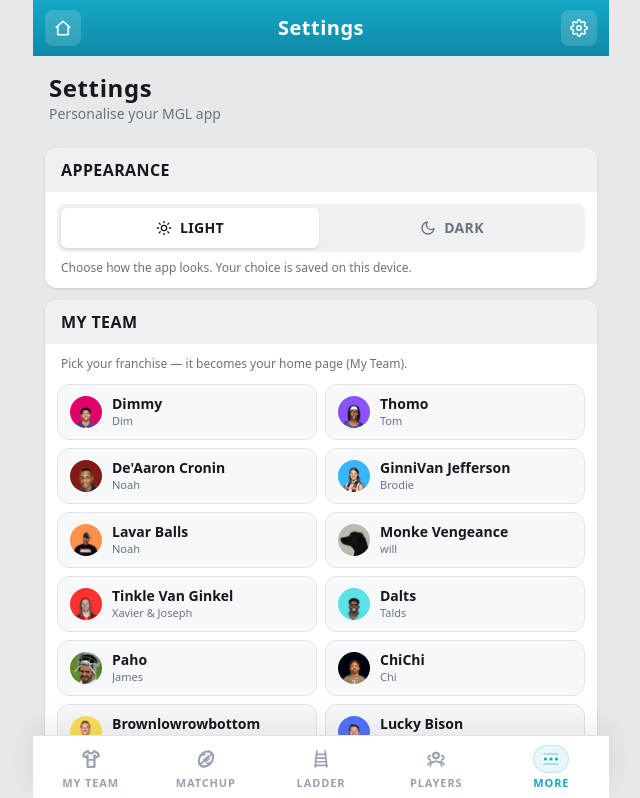
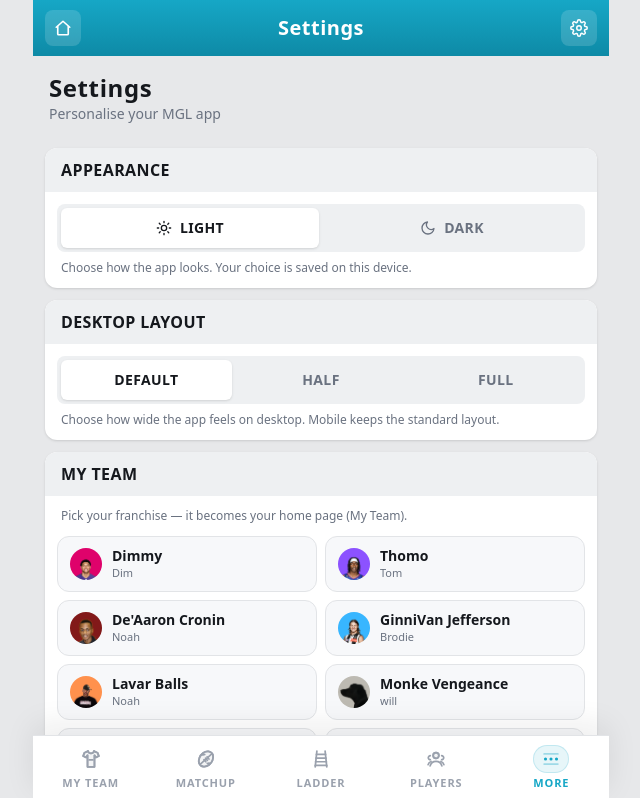
Before and after one commit to zebraspread-glitch/nfl-league, a Next.js app: page /settings in a window 1280 px wide. Shown: the top 798 px of the page, without its empty margins (319-959 px from the left). Built offline with nearby package versions, Linux system fonts and the light colour scheme.

Commit message:
Add desktop layout setting

```diff
--- a/app/globals.css
+++ b/app/globals.css
@@ -87,6 +87,27 @@ body {
   min-height: 100dvh;
 }
 
+@media (min-width: 1024px) {
+  html.desktop-layout-half .app-shell,
+  html.desktop-layout-half .app-fixed-bar,
+  html.desktop-layout-half .app-profile-shell {
+    width: 50vw;
+    max-width: none;
+  }
+
+  html.desktop-layout-full .app-shell,
+  html.desktop-layout-full .app-fixed-bar,
+  html.desktop-layout-full .app-profile-shell {
+    width: 100%;
+    max-width: none;
+  }
+
+  html.desktop-layout-half .app-profile-shell,
+  html.desktop-layout-full .app-profile-shell {
+    border-radius: 0;
+  }
+}
+
 /* Condensed display type for headings, scores and labels (NFL feel). */
 .font-cond {
   font-family: var(--font-cond);
--- a/app/layout.tsx
+++ b/app/layout.tsx
@@ -8,7 +8,7 @@ import { SettingsProvider } from "@/components/settings-provider";
 
 // Runs before paint to apply the saved theme, preventing a flash of light mode
 // on load. Keep in sync with SettingsProvider's THEME_KEY.
-const themeScript = `(function(){try{if(localStorage.getItem('mgl_theme')==='dark'){document.documentElement.classList.add('dark')}}catch(e){}})()`;
+const themeScript = `(function(){try{var r=document.documentElement;if(localStorage.getItem('mgl_theme')==='dark'){r.classList.add('dark')}var l=localStorage.getItem('mgl_desktop_layout');if(l==='half'||l==='full'){r.classList.add('desktop-layout-'+l)}}catch(e){}})()`;
 
 const geistSans = Geist({ variable: "--font-geist-sans", subsets: ["latin"] });
 const saira = Saira_Condensed({
@@ -57,7 +57,7 @@ export default function RootLayout({ children }: Readonly<{ children: React.Reac
       </head>
       <body className={`${geistSans.variable} ${saira.variable}`}>
         <SettingsProvider>
-          <div className="mx-auto flex min-h-dvh max-w-xl flex-col bg-bg">
+          <div className="app-shell mx-auto flex min-h-dvh max-w-xl flex-col bg-bg">
             <TopBar />
             <main
               className="flex-1 px-3 pb-24"
--- a/app/players/[id]/page.tsx
+++ b/app/players/[id]/page.tsx
@@ -348,7 +348,7 @@ function CurrentPlayerProfile({
   const isStatsTab = tab === "stats";
 
   return (
-    <div className="-mx-3 -mt-3 min-h-[calc(100dvh-4rem)] bg-[#d9d6cf] pb-10 text-[#303236] sm:mx-auto sm:max-w-xl sm:overflow-hidden sm:rounded-2xl">
+    <div className="app-profile-shell -mx-3 -mt-3 min-h-[calc(100dvh-4rem)] bg-[#d9d6cf] pb-10 text-[#303236] sm:mx-auto sm:max-w-xl sm:overflow-hidden sm:rounded-2xl">
       <section className="relative overflow-hidden bg-[#eeeeef] shadow-[0_4px_10px_rgba(0,0,0,0.22)]">
         {teamLogo ? (
           // eslint-disable-next-line @next/next/no-img-element
--- a/app/settings/page.tsx
+++ b/app/settings/page.tsx
@@ -3,10 +3,10 @@
 import { useRouter } from "next/navigation";
 import { TEAMS } from "@/lib/teams";
 import { Card, SectionHeader, PageIntro, TeamAvatar } from "@/components/ui";
-import { useSettings, type Theme } from "@/components/settings-provider";
+import { useSettings, type DesktopLayout, type Theme } from "@/components/settings-provider";
 
 export default function SettingsPage() {
-  const { ready, theme, setTheme, teamId, setTeamId } = useSettings();
+  const { ready, theme, setTheme, desktopLayout, setDesktopLayout, teamId, setTeamId } = useSettings();
   const router = useRouter();
 
   // Team is stored in a cookie the server reads for the My Team home page, so
@@ -29,6 +29,20 @@ export default function SettingsPage() {
           </div>
           <p className="mt-2 px-1 text-xs text-text-muted">
             Choose how the app looks. Your choice is saved on this device.
+          </p>
+        </div>
+      </Card>
+
+      <Card className="hidden lg:block">
+        <SectionHeader>Desktop Layout</SectionHeader>
+        <div className="p-3">
+          <div className="grid grid-cols-3 gap-1 rounded-lg bg-section p-1">
+            <DesktopLayoutOption label="Default" value="default" current={desktopLayout} onSelect={setDesktopLayout} />
+            <DesktopLayoutOption label="Half" value="half" current={desktopLayout} onSelect={setDesktopLayout} />
+            <DesktopLayoutOption label="Full" value="full" current={desktopLayout} onSelect={setDesktopLayout} />
+          </div>
+          <p className="mt-2 px-1 text-xs text-text-muted">
+            Choose how wide the app feels on desktop. Mobile keeps the standard layout.
           </p>
         </div>
       </Card>
@@ -75,6 +89,31 @@ export default function SettingsPage() {
         </div>
       </Card>
     </div>
+  );
+}
+
+function DesktopLayoutOption({
+  label,
+  value,
+  current,
+  onSelect,
+}: {
+  label: string;
+  value: DesktopLayout;
+  current: DesktopLayout;
+  onSelect: (layout: DesktopLayout) => void;
+}) {
+  const active = current === value;
+  return (
+    <button
+      type="button"
+      onClick={() => onSelect(value)}
+      className={`rounded-md py-2.5 text-center font-cond text-sm font-semibold uppercase tracking-wide transition-colors ${
+        active ? "bg-card text-text shadow-sm" : "text-text-muted hover:text-text"
+      }`}
+    >
+      {label}
+    </button>
   );
 }
 
--- a/components/bottom-nav.tsx
+++ b/components/bottom-nav.tsx
@@ -154,7 +154,7 @@ function IconPaths({ icon }: { icon: TabIcon }) {
 export function BottomNav() {
   const pathname = usePathname();
   return (
-    <nav className="fixed inset-x-0 bottom-0 z-30 mx-auto max-w-xl border-t border-border bg-card shadow-[0_-10px_30px_rgba(21,24,29,0.08)]">
+    <nav className="app-fixed-bar fixed inset-x-0 bottom-0 z-30 mx-auto max-w-xl border-t border-border bg-card shadow-[0_-10px_30px_rgba(21,24,29,0.08)]">
       <div className="grid grid-cols-5">
         {TABS.map((t) => {
           const active = t.match(pathname);
--- a/components/settings-provider.tsx
+++ b/components/settings-provider.tsx
@@ -3,8 +3,10 @@
 import { createContext, useContext, useEffect, useState } from "react";
 
 export type Theme = "light" | "dark";
+export type DesktopLayout = "default" | "half" | "full";
 
 const THEME_KEY = "mgl_theme";
+const DESKTOP_LAYOUT_KEY = "mgl_desktop_layout";
 // The selected team is stored in a cookie (not localStorage) so the server can
 // read it and render the My Team home page without a client round-trip.
 const TEAM_COOKIE = "mgl_team";
@@ -30,6 +32,8 @@ interface Settings {
   ready: boolean;
   theme: Theme;
   setTheme: (t: Theme) => void;
+  desktopLayout: DesktopLayout;
+  setDesktopLayout: (layout: DesktopLayout) => void;
   teamId: number | null;
   setTeamId: (id: number | null) => void;
 }
@@ -43,9 +47,16 @@ function applyThemeClass(theme: Theme) {
   root.classList.toggle("dark", theme === "dark");
 }
 
+function applyDesktopLayoutClass(layout: DesktopLayout) {
+  const root = document.documentElement;
+  root.classList.remove("desktop-layout-half", "desktop-layout-full");
+  if (layout !== "default") root.classList.add(`desktop-layout-${layout}`);
+}
+
 export function SettingsProvider({ children }: { children: React.ReactNode }) {
   const [ready, setReady] = useState(false);
   const [theme, setThemeState] = useState<Theme>("light");
+  const [desktopLayout, setDesktopLayoutState] = useState<DesktopLayout>("default");
   const [teamId, setTeamIdState] = useState<number | null>(null);
 
   // One-time hydration load from localStorage on the client.
@@ -59,6 +70,19 @@ export function SettingsProvider({ children }: { children: React.ReactNode }) {
       } else {
         // Fall back to whatever the inline script already applied.
         setThemeState(document.documentElement.classList.contains("dark") ? "dark" : "light");
+      }
+      const storedLayout = localStorage.getItem(DESKTOP_LAYOUT_KEY);
+      if (storedLayout === "default" || storedLayout === "half" || storedLayout === "full") {
+        setDesktopLayoutState(storedLayout);
+        applyDesktopLayoutClass(storedLayout);
+      } else {
+        setDesktopLayoutState(
+          document.documentElement.classList.contains("desktop-layout-full")
+            ? "full"
+            : document.documentElement.classList.contains("desktop-layout-half")
+            ? "half"
+            : "default",
+        );
       }
       setTeamIdState(readTeamCookie());
     } catch {
@@ -76,13 +100,21 @@ export function SettingsProvider({ children }: { children: React.ReactNode }) {
     } catch {}
   };
 
+  const setDesktopLayout = (layout: DesktopLayout) => {
+    setDesktopLayoutState(layout);
+    applyDesktopLayoutClass(layout);
+    try {
+      localStorage.setItem(DESKTOP_LAYOUT_KEY, layout);
+    } catch {}
+  };
+
   const setTeamId = (id: number | null) => {
     setTeamIdState(id);
     writeTeamCookie(id);
   };
 
   return (
-    <SettingsContext.Provider value={{ ready, theme, setTheme, teamId, setTeamId }}>
+    <SettingsContext.Provider value={{ ready, theme, setTheme, desktopLayout, setDesktopLayout, teamId, setTeamId }}>
       {children}
     </SettingsContext.Provider>
   );
--- a/components/top-bar.tsx
+++ b/components/top-bar.tsx
@@ -42,7 +42,7 @@ export function TopBar() {
   const pathname = usePathname();
   return (
     <header
-      className="fixed inset-x-0 top-0 z-30 mx-auto max-w-xl text-white"
+      className="app-fixed-bar fixed inset-x-0 top-0 z-30 mx-auto max-w-xl text-white"
       style={{
         background: "linear-gradient(180deg, var(--teal) 0%, var(--teal-dark) 100%)",
         paddingTop: "env(safe-area-inset-top)",
```
